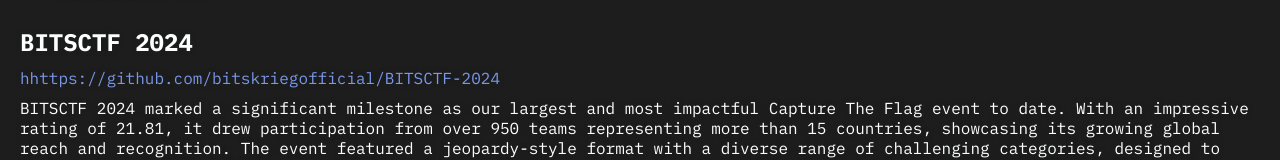
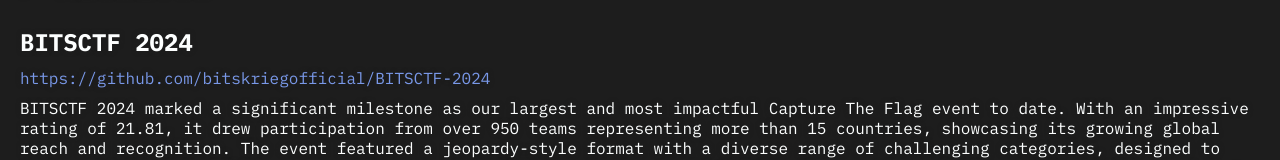
Before and after one commit to bitskriegofficial/BITSkrieg-Website, a React (Vite) app: page /archives in a window 1280 px wide. Shown: the part 151-311 px from the top of the page. Built offline with nearby package versions, Linux system fonts and the light colour scheme; a web font is replaced by a local one.

Commit message:
minor fixes

```diff
--- a/src/assets/archives.json
+++ b/src/assets/archives.json
@@ -2,7 +2,7 @@
     "archives":[
         {
             "title":"BITSCTF 2024",
-            "link":"hhttps://github.com/bitskriegofficial/BITSCTF-2024",
+            "link":"https://github.com/bitskriegofficial/BITSCTF-2024",
             "content":"BITSCTF 2024 marked a significant milestone as our largest and most impactful Capture The Flag event to date. With an impressive rating of 21.81, it drew participation from over 950 teams representing more than 15 countries, showcasing its growing global reach and recognition. The event featured a jeopardy-style format with a diverse range of challenging categories, designed to test participants’ skills across various domains. This year’s success highlights the event’s evolution and its ability to bring together a vibrant community of cybersecurity enthusiasts and professionals on a global stage."
         },
         {
--- a/src/components/AnnouncementCard.jsx
+++ b/src/components/AnnouncementCard.jsx
@@ -1,3 +1,5 @@
+import PropTypes from 'prop-types';
+
 export default function AnnouncementCard({value}){
     return (
         <div className="announcement-card">
@@ -5,3 +7,9 @@
         </div>
     )
 }
+
+AnnouncementCard.propTypes = {
+    value: PropTypes.shape({
+        content: PropTypes.string.isRequired
+    }).isRequired
+};
--- a/src/pages/About.jsx
+++ b/src/pages/About.jsx
@@ -121,7 +121,7 @@
         </h1>
         <h2>Contact us</h2>
         <p>
-          We value your interest in BITSKrieg and are always open to new
+          We value your interest in BITSkrieg and are always open to new
           opportunities for collaboration and partnership.
         </p>
         <p>
```
